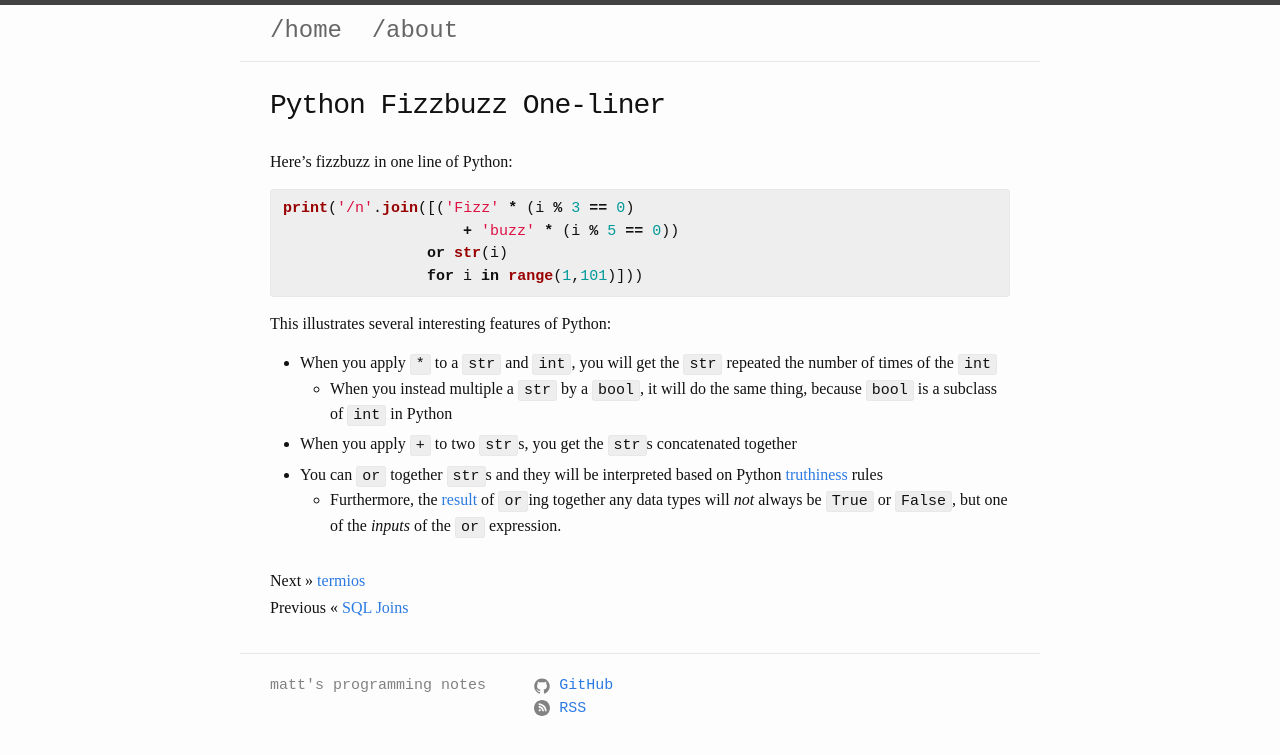
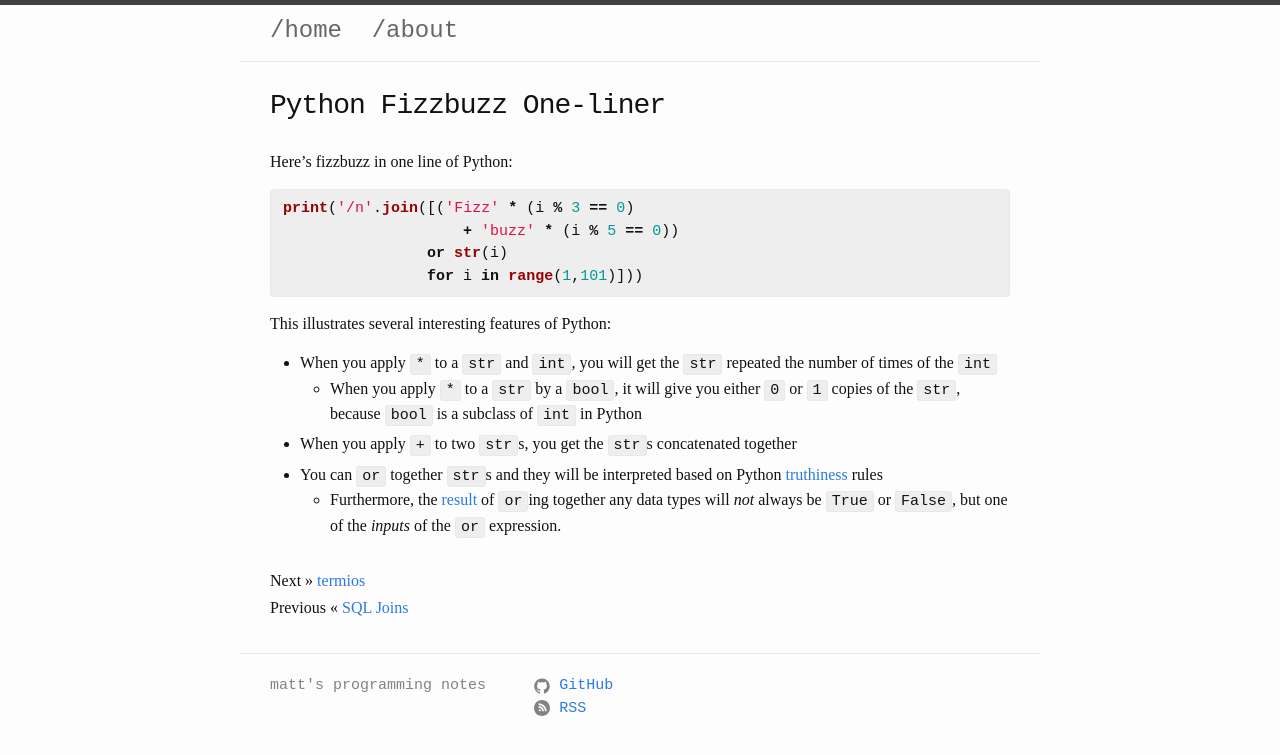
Before and after one commit to mattsteadman/mattsteadman.github.io, a Jekyll site: the page built from _posts/2018-08-09-fizzbuzz.md, in a window 1280 px wide. Shown: the top 755 px of the page. Built offline with Jekyll 4.4.1, drawn with Linux system fonts in a browser that asks for light colours.

Commit message:
Phrasing

```diff
--- a/_posts/2018-08-09-fizzbuzz.md
+++ b/_posts/2018-08-09-fizzbuzz.md
@@ -18,7 +18,7 @@ print('/n'.join([('Fizz' * (i % 3 == 0)
 
 This illustrates several interesting features of Python:
 - When you apply `*` to a `str` and `int`, you will get the `str` repeated the number of times of the `int`
-    - When you instead multiple a `str` by a `bool`, it will do the same thing, because `bool` is a subclass of `int` in Python
+    - When you apply `*` to a `str` by a `bool`, it will give you either `0` or `1` copies of the `str`, because `bool` is a subclass of `int` in Python
 - When you apply `+` to two `str`s, you get the `str`s concatenated together
 - You can `or` together `str`s and they will be interpreted based on Python [truthiness](https://docs.python.org/3/library/stdtypes.html#truth-value-testing) rules
     - Furthermore, the [result](https://docs.python.org/3/library/stdtypes.html#boolean-operations-and-or-not) of `or`ing together any data types will *not* always be `True` or `False`, but one of the *inputs* of the `or` expression.
```
